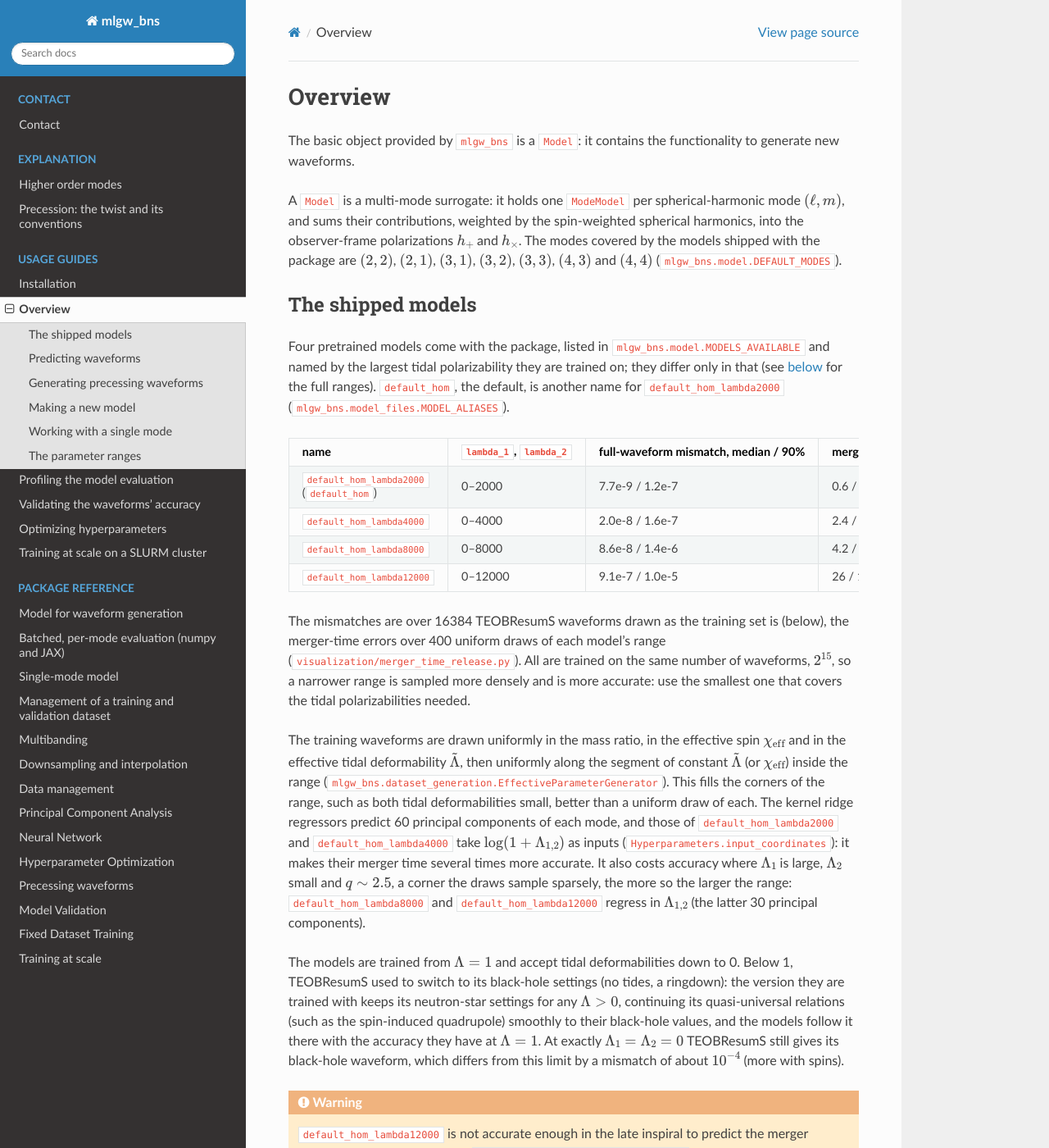
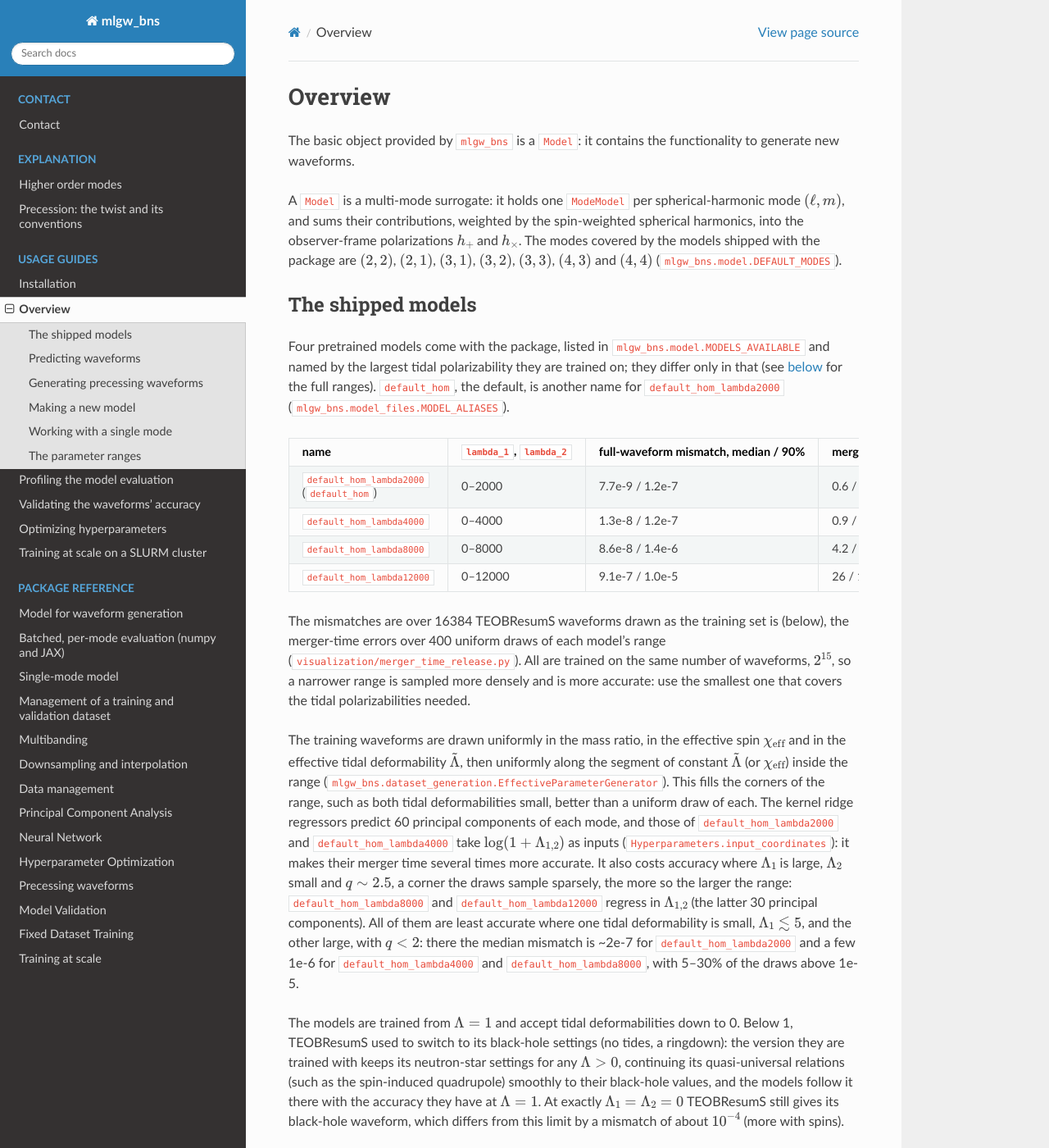
Before and after one commit to jacopok/mlgw_bns, a Sphinx documentation site: the page built from docs/usage_guides/overview.md, in a window 1280 px wide and 1400 px high. Shown: the whole window at 82% size. Built offline with Sphinx 7.4.7 and the Read the Docs theme 3.1.0, drawn with Linux system fonts in a browser that asks for light colours.

Commit message:
default_hom_lambda4000: kernel width 0.1 in log(1 + Lambda), as default_hom_lambda2000
Width 0.03 was more accurate than the previous model where Lambda_1 is
large and Lambda_2 small, but not where Lambda_1 is small and Lambda_2
large (q < 2): on 60 draws there, median 3.7e-6 and 33% above 1e-5,
against 1.6e-6 and 22%. Width 0.1 gives 1.8e-6 and 13%, a stored
validation median of 1.3e-8 (2.0e-8) and a merger time within 6.5 us for
99% of the range (10 us). Document that every model is least accurate
in that corner.

Co-Authored-By: Claude Opus 5.5 <noreply@anthropic.com>

```diff
--- a/docs/usage_guides/overview.md
+++ b/docs/usage_guides/overview.md
@@ -25,7 +25,7 @@ default, is another name for `default_hom_lambda2000`
 | name | `lambda_1`, `lambda_2` | full-waveform mismatch, median / 90% | merger time error, median / 90% |
 |---|---|---|---|
 | `default_hom_lambda2000` (`default_hom`) | 0--2000 | 7.7e-9 / 1.2e-7 | 0.6 / 1.7 $\mu$s |
-| `default_hom_lambda4000` | 0--4000 | 2.0e-8 / 1.6e-7 | 2.4 / 5.4 $\mu$s |
+| `default_hom_lambda4000` | 0--4000 | 1.3e-8 / 1.2e-7 | 0.9 / 2.5 $\mu$s |
 | `default_hom_lambda8000` | 0--8000 | 8.6e-8 / 1.4e-6 | 4.2 / 22 $\mu$s |
 | `default_hom_lambda12000` | 0--12000 | 9.1e-7 / 1.0e-5 | 26 / 108 $\mu$s |
 
@@ -50,7 +50,11 @@ times more accurate. It also costs accuracy where $\Lambda_1$ is large,
 $\Lambda_2$ small and $q \sim 2.5$, a corner the draws sample sparsely, the
 more so the larger the range: `default_hom_lambda8000` and
 `default_hom_lambda12000` regress in $\Lambda_{1,2}$ (the latter 30
-principal components).
+principal components). All of them are least accurate where one tidal
+deformability is small, $\Lambda_1 \lesssim 5$, and the other large, with
+$q < 2$: there the median mismatch is ~2e-7 for `default_hom_lambda2000`
+and a few 1e-6 for `default_hom_lambda4000` and `default_hom_lambda8000`,
+with 5--30% of the draws above 1e-5.
 
 The models are trained from $\Lambda = 1$ and accept tidal
 deformabilities down to 0. Below 1, TEOBResumS used to switch to its
```
Also changed, not shown: CHANGELOG.md (+10 -5 lines), docs/usage_guides/cluster.md (+2 -2 lines), 9 other files.
